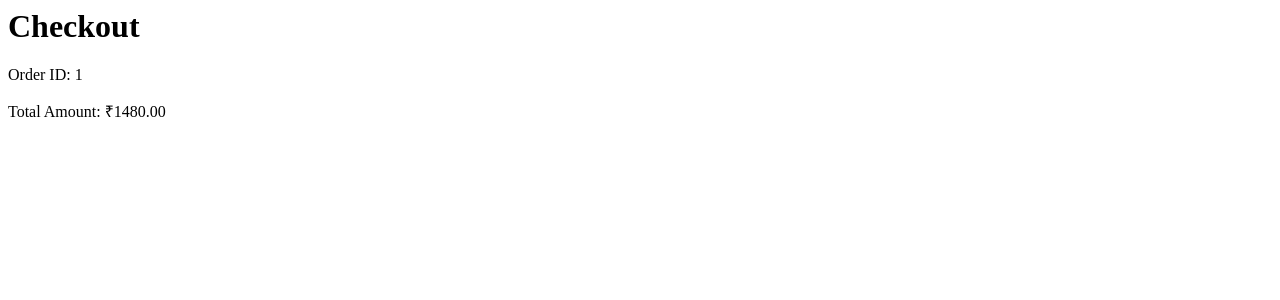
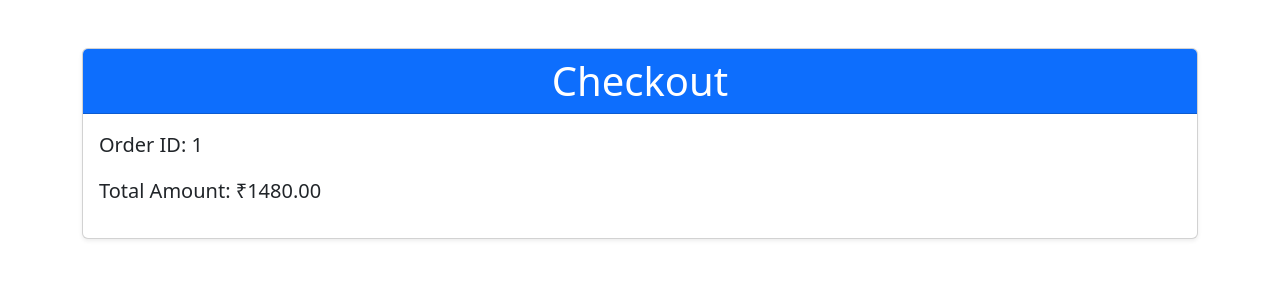
Before and after one commit to ananthakrishnanpta/django-cassette-store, a Django app: template mySite/payment/templates/checkout.html in a window 1280 px wide. Shown: the top 300 px of the page. Run offline with Django 5.2, Linux system fonts and the light colour scheme; data comes from the database, SQL or seed files in the repository; both versions use the stored data as it was after the commit; tables that the repository leaves empty hold one stand-in row (values such as "Sample post"); the template is opened without the code that fills it: values that come from a table or form of the project are taken from there, most other values are stand-ins (such as "Sample title", 1, 10 or a date in 2020); some libraries are stand-ins or nearby versions.

Commit message:
stylized payment page

```diff
--- a/mySite/payment/templates/checkout.html
+++ b/mySite/payment/templates/checkout.html
@@ -1,8 +1,22 @@
-<h1>Checkout</h1>
-<p>Order ID: {{ razorpay_order.id }}</p>
-<p>Total Amount: ₹{{ order.total_amount }}</p>
-
-<form id="payment-form" method="post" action="{% url 'payment:payment_success' %}">
+<!DOCTYPE html>
+<html lang="en">
+<head>
+    <meta charset="UTF-8">
+    <meta name="viewport" content="width=device-width, initial-scale=1.0">
+    <title>Checkout</title>
+    <!-- Bootstrap CSS -->
+    <link href="https://cdn.jsdelivr.net/npm/bootstrap@5.3.0-alpha3/dist/css/bootstrap.min.css" rel="stylesheet">
+</head>
+<body>
+    <div class="container my-5">
+        <div class="card shadow-sm">
+            <div class="card-header bg-primary text-white">
+                <h1 class="text-center mb-0">Checkout</h1>
+            </div>
+            <div class="card-body">
+                <p class="lead">Order ID: <strong>{{ razorpay_order.id }}</strong></p>
+                <p class="lead">Total Amount: <strong>₹{{ order.total_amount }}</strong></p>
+                <form id="payment-form" method="post" action="{% url 'payment:payment_success' %}" class="text-center">
                     <script src="https://checkout.razorpay.com/v1/checkout.js"
                             data-key="{{ key_id }}"
                             data-amount="{{ razorpay_order.amount }}"
@@ -16,3 +30,11 @@
                     <input type="hidden" name="razorpay_order_id" value="{{ razorpay_order.id }}">
                     <input type="hidden" name="csrfmiddlewaretoken" value="{{ csrf_token }}">
                 </form>
+            </div>
+        </div>
+    </div>
+
+    <!-- Bootstrap JS Bundle -->
+    <script src="https://cdn.jsdelivr.net/npm/bootstrap@5.3.0-alpha3/dist/js/bootstrap.bundle.min.js"></script>
+</body>
+</html>
--- a/mySite/payment/views.py
+++ b/mySite/payment/views.py
@@ -26,11 +26,13 @@ def create_razorpay_order(request, order_id):
     order.razorpay_order_id = razorpay_order['id']
     order.save()
 
-    return render(request, "checkout.html", {
+    context = {
         "razorpay_order": razorpay_order,
         "order": order,
         "key_id": settings.RAZORPAY_KEY_ID
-    })
+    }
+
+    return render(request, "checkout.html", context )
 
 @csrf_exempt
 def payment_success(request):
```
Also changed, not shown: mySite/db.sqlite3. Lines whose indentation alone changed are shown as unchanged.
